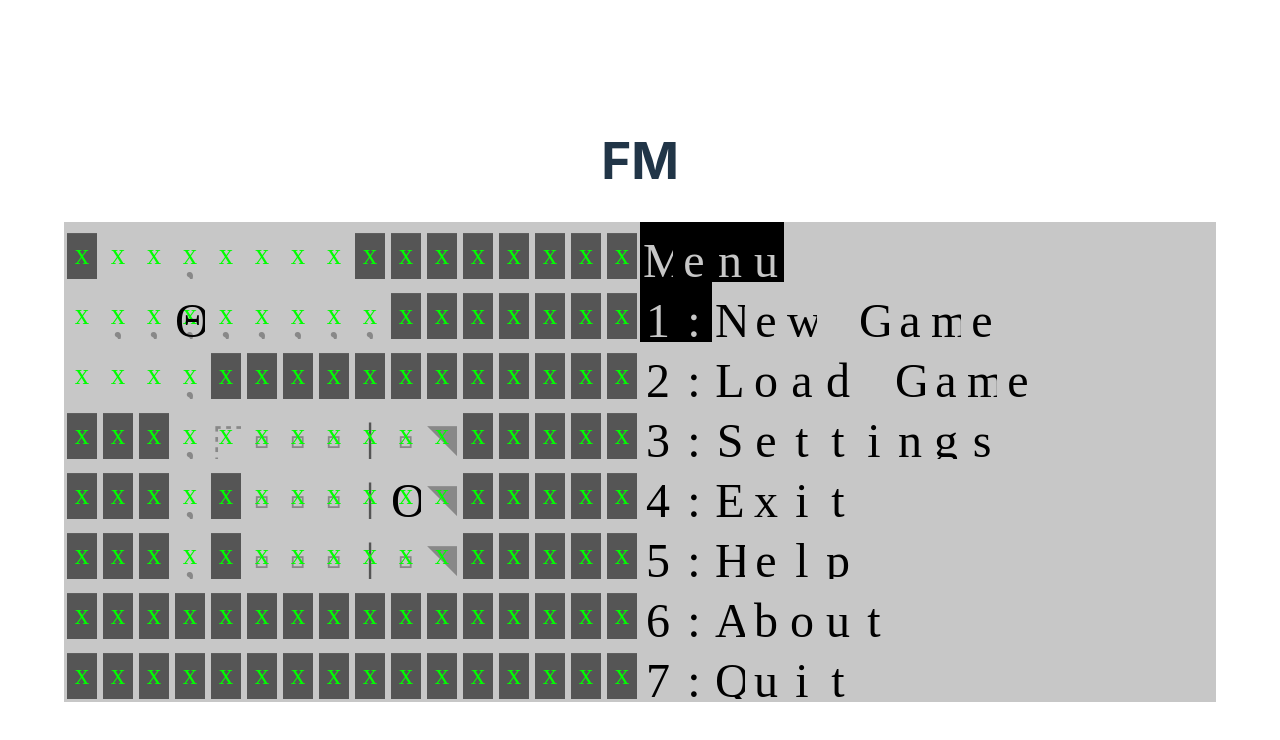
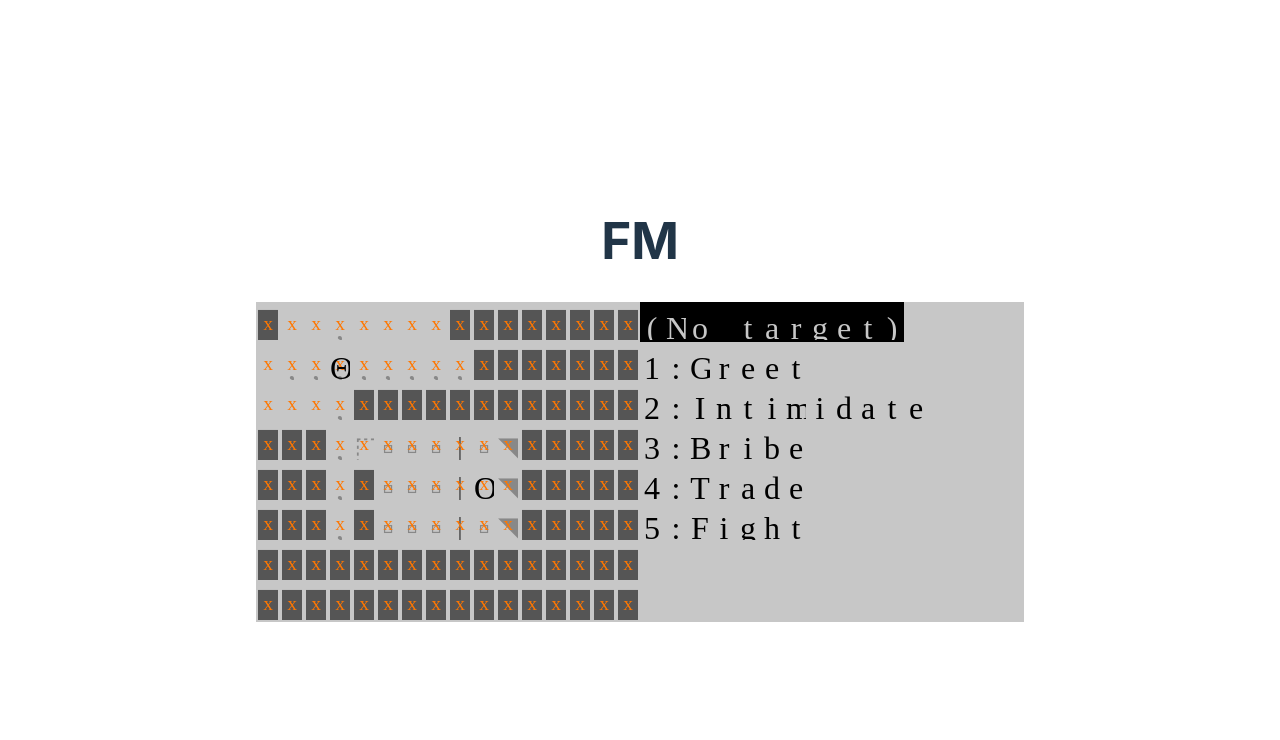
Before and after one commit to tiliv/fm, a React (Vite) app: page / in a window 1280 px wide. Shown: the top 740 px of the page. Built offline with nearby package versions, Linux system fonts and the light colour scheme; a web font is replaced by a local one.

Commit message:
Switch passive facing detection for bump mechanic

```diff
--- a/src/App.jsx
+++ b/src/App.jsx
@@ -1,4 +1,4 @@
-import { useState, useCallback } from 'react';
+import { useState, useCallback, useEffect } from 'react';
 
 import useWorker from './hooks/useWorker';
 import Analysis from './components/Analysis';
@@ -10,7 +10,9 @@ import './App.css';
 const VIEWPORT_WIDTH = 16;
 const VIEWPORT_HEIGHT = 8;
 
-export default function App({ magnification=3 }) {
+export default function App({ magnification=2 }) {
+  const [interaction, setInteraction] = useState(null);
+  const [menuChoice, setMenuChoice] = useState(null);
   // const [input, setInput] = useState('I love walking my dog.');
 
   // const [blocks, setBlocks] = useState(DEFAULT_BLOCKS);
@@ -37,6 +39,26 @@ export default function App({ magnification=3 }) {
   //     .forEach((block) => request({ text: input, ...block }));
   // };
 
+  useEffect(() => {
+    const interactionHandler = (e) => {
+      setInteraction(e.detail);
+    };
+    window.addEventListener('interaction', interactionHandler);
+    return () => window.removeEventListener('interaction', interactionHandler);
+  }, []);
+
+  useEffect(() => {
+    const menuChoiceHandler = (e) => {
+      setMenuChoice(e.detail);
+    };
+    window.addEventListener('menuChoice', menuChoiceHandler);
+    return () => window.removeEventListener('menuChoice', menuChoiceHandler);
+  }, []);
+
+  // useEffect(() => {
+  //   console.log(menuChoice, interaction);
+  // }, [interaction, menuChoice]);
+
   return (
     <>
       <h1>FM</h1>
@@ -56,19 +78,13 @@ export default function App({ magnification=3 }) {
           width={VIEWPORT_WIDTH}
           height={VIEWPORT_HEIGHT}
           magnification={magnification}
+          target={interaction}
           options={[
-            "New Game",
-            "Load Game",
-            "Settings",
-            "Exit",
-            "Help",
-            "About",
-            "Quit",
-            "Save Game",
-            "Resume",
-            "Options",
-            "Continue",
-            "Restart",
+            "Greet",
+            "Intimidate",
+            "Bribe",
+            "Trade",
+            "Fight",
           ]}
         />
       </div>
--- a/src/components/displays/MenuDisplay.jsx
+++ b/src/components/displays/MenuDisplay.jsx
@@ -4,9 +4,9 @@ import ScreenStack from './ScreenStack';
 
 const optionKeys = '1234567890ABCDEFGHIJKLMNOPQRSTUVWXYZ';
 
-export default function MenuDisplay({ width, height, options, magnification=1 }) {
+export default function MenuDisplay({ width, height, target, options, magnification=1 }) {
   const [page, setPage] = useState(0);
-  const [selected, setSelected] = useState(0);
+  const [selected, setSelected] = useState(null);
 
   const pageLength = height - 1;
 
@@ -15,19 +15,29 @@ export default function MenuDisplay({ width, height, options, magnification=1 })
       if (e.key === 'j' || e.key === 'k') {
         setSelected((selected) => {
           const delta = (e.key === 'j' ? 1 : -1);
-          const newSelected = (selected + delta) % options.length;
-          if (newSelected < 0) return options.length - 1;
+          const newSelected = ((selected === null ? -1 : selected) + delta) % options.length;
+          if (newSelected < 0) {
+            return options.length - 1;
+          }
           return newSelected;
         });
       } else if (e.key === '-' || e.key === '=') {
-        setPage((e.key === '-' ? page - 1 : page + 1) % pageLength);
+        setPage((page) => {
+          const maxPage = Math.ceil(options.length / pageLength);
+          const delta = (e.key === '-' ? -1 : 1);
+          const newPage = page + delta;
+          if (newPage >= maxPage) return maxPage - 1;
+          if (newPage < 0) return 0;
+          return newPage;
+        });
       } else {
         let i = optionKeys.indexOf(e.key.toUpperCase());
         if (e.shiftKey && (!isNaN(e.key) || i === -1)) {
           return;
         }
-        if (i > -1 && i < options.length) setSelected(i);
-        // if (i !== -1) setSelected(i % options.length);
+        if (i > -1 && i < options.length) {
+          setSelected(i);
+        }
       }
     };
 
@@ -37,10 +47,15 @@ export default function MenuDisplay({ width, height, options, magnification=1 })
 
   useEffect(() => {
     setPage(Math.floor(selected / pageLength));
+
+    const event = new CustomEvent('menuChoice', { detail: options[selected] });
+    window.dispatchEvent(event);
   }, [selected]);
 
   const prefixedOptions = options.map((option, i) => `${optionKeys[i]}:${option}`);
   const optionsViewport = prefixedOptions.slice(page * (height - 1), (page + 1) * (height - 1));
+
+  const title = target ? `→${target.sprite} ${target.label}` : null;
 
   return (
     <ScreenStack
@@ -51,7 +66,7 @@ export default function MenuDisplay({ width, height, options, magnification=1 })
       magnification={magnification}
       buffers={[
         { bg: 'black', fg: '#c7c7c7', buffer: [
-          'Menu',
+          title || '(No target)',
           ...optionsViewport.map((option) => {
             const i = prefixedOptions.indexOf(option);
             return i === selected ? `${optionKeys[i]}:` : '';
--- a/src/components/displays/WorldDisplay.jsx
+++ b/src/components/displays/WorldDisplay.jsx
@@ -1,3 +1,5 @@
+import { useEffect } from 'react';
+
 import useLocation from '../../hooks/useLocation';
 import useInteraction from '../../hooks/useInteraction';
 import ScreenStack from './ScreenStack';
@@ -7,15 +9,15 @@ const START_Y = 17;
 const START_X = 35;
 
 export default function WorldDisplay({ width, height, magnification=1 }) {
-  const { layers, local, facing, interactions } = useLocation({
+  const { layers, bump, local, interactions } = useLocation({
     world: START_WORLD,
     x: START_X,
     y: START_Y,
     w: width,
     h: height,
   });
-  const { interactionBuffer } = useInteraction({
-    facing,
+  const { interaction, interactionBuffer } = useInteraction({
+    bump,
     interactions,
     x: local.x,
     y: local.y,
@@ -23,11 +25,16 @@ export default function WorldDisplay({ width, height, magnification=1 }) {
     h: height,
   });
 
+  useEffect(() => {
+    const event = new CustomEvent('interaction', { detail: interaction });
+    window.dispatchEvent(event);
+  }, [interaction]);
+
   const buffers = [
     { fg: '#555', buffer: layers.solid },
     { fg: '#888', buffer: layers.passable },
-    { bg: '#00ff0050', fg: '#00ff00', buffer: interactionBuffer },
-    { fg: 'black', buffer: layers.objects },
+    { fg: '#f70', buffer: interactionBuffer },
+    { fg: '#000', buffer: layers.objects },
   ];
 
   return (
--- a/src/hooks/useInteraction.jsx
+++ b/src/hooks/useInteraction.jsx
@@ -1,45 +1,41 @@
 import { useState, useEffect } from 'react';
 
-export default function useInteraction({ x, y, w, h, facing, interactions }) {
-  const [enabled, setEnabled] = useState(false);
-
-  const interactionBuffer = Array.from({ length: h }, () => 'ˣ'.repeat(w).split(''));
-  if (enabled) {
-    if (facing[0]) {
-      interactionBuffer[y + facing[0]][x] = '▒';
-      interactionBuffer[y + facing[0] * 2][x] = '▒';
-    }
-    if (facing[1]) {
-      interactionBuffer[y][x + facing[1]] = '▒';
-      interactionBuffer[y][x + facing[1] * 2] = '▒';
-    }
-  }
+export default function useInteraction({ x, y, w, h, bump, interactions }) {
+  const [interaction, setInteraction] = useState(null);
+  const [interactionBuffer, setInteractionBuffer] = useState([[]]);
 
   useEffect(() => {
-    const keydown = (e) => {
-      switch (e.key) {
-        case ' ':
-          setEnabled((enabled) => !enabled);
-          break;
-        case 'Enter':
-          // check if any interactions keys are in the facing direction
-          const [dy, dx] = facing;
-          for (const [location, label] of Object.entries(interactions)) {
-            let [ly, lx] = location.split(',').map(Number);
-            if (interactionBuffer[(ly - 1) % h][(lx - 1) % w] === '▒') {
-              console.log(label);
-              break;
-            }
-          }
-          break;
+    const buffer = Array.from({ length: h }, () => 'ˣ'.repeat(w).split(''));
+    if (bump) {
+      const [by, bx] = bump;
+
+      // fixme: shouldn't wrap on the current screen, should check next screen
+      const lbx = bx % w;
+      const lby = by % h;
+
+      let interaction = interactions[`${by + 1},${bx + 1}`];
+      buffer[lby][lbx] = interaction ? '▒' : '⬚';
+      if (!interaction) {
+        const xDiff = lbx - x;
+        const yDiff = lby - y;
+        interaction = interactions[`${by + yDiff + 1},${bx + xDiff + 1}`];
+        if (interaction) {
+          buffer[lby + yDiff][lbx + xDiff] = '▒';
+          setInteraction(interaction);
+        } else {
+          setInteraction(null);
+        }
+      } else {
+        setInteraction(interaction);
       }
-    };
-
-    window.addEventListener('keydown', keydown);
-    return () => window.removeEventListener('keydown', keydown);
-  }, [x, y]);
+    } else {
+      setInteraction(null);
+    }
+    setInteractionBuffer(buffer);
+  }, [bump]);
 
   return {
+    interaction,
     interactionBuffer,
   };
 }
--- a/src/hooks/useLocation.jsx
+++ b/src/hooks/useLocation.jsx
@@ -5,7 +5,7 @@ import useWorld from './useWorld';
 
 export default function useLocation({ world, x, y, w, h }) {
   const { map, walls, interactions } = useWorld({ defaultWorld: world });
-  const { marker, facing, x: posX, y: posY } = usePosition({
+  const { marker, bump, x: posX, y: posY } = usePosition({
     defaultX: x, defaultY: y,
     map, walls, interactions,
   });
@@ -23,7 +23,7 @@ export default function useLocation({ world, x, y, w, h }) {
 
   const objects = Array.from({ length: h }, () => ' '.repeat(w).split(''));
   objects[localY][localX] = marker;
-  Object.entries(interactions).forEach(([location, label]) => {
+  Object.entries(interactions).forEach(([location]) => {
     let [ly, lx] = location.split(',').map(Number);
     ly--; lx--;
     if (lx >= originX && lx < originX + w && ly >= originY && ly < originY + h) {
@@ -37,7 +37,7 @@ export default function useLocation({ world, x, y, w, h }) {
       passable,
       objects,
     },
-    facing,
+    bump,
     interactions,
     position: { x: posX, y: posY },
     local: { x: localX, y: localY },
--- a/src/hooks/usePosition.jsx
+++ b/src/hooks/usePosition.jsx
@@ -9,21 +9,24 @@ export default function usePosition({
 }) {
   const [x, setX] = useState(defaultX);
   const [y, setY] = useState(defaultY);
-  const [facing, setFacing] = useState([0, 0]);
+  const [bump, setBump] = useState(null);
 
   useEffect(() => {
     const keydown = (e) => {
       let newX = x;
       let newY = y;
       switch (e.key) {
-        case 'ArrowUp': newY--; setFacing([-1, 0]); break;
-        case 'ArrowDown': newY++; setFacing([1, 0]); break;
-        case 'ArrowLeft': newX--; setFacing([0, -1]); break;
-        case 'ArrowRight': newX++; setFacing([0, 1]); break;
+        case 'ArrowUp': newY--; break;
+        case 'ArrowDown': newY++; break;
+        case 'ArrowLeft': newX--; break;
+        case 'ArrowRight': newX++; break;
       }
       if (!walls.includes(map[newY]?.[newX])) {
         setX(newX);
         setY(newY);
+        setBump(null);
+      } else {
+        setBump([newY, newX]);
       }
     };
 
@@ -31,5 +34,5 @@ export default function usePosition({
     return () => window.removeEventListener('keydown', keydown);
   }, [map, x, y]);
 
-  return { marker, facing, x, y };
+  return { marker, bump, x, y };
 }
--- a/src/hooks/useWorld.jsx
+++ b/src/hooks/useWorld.jsx
@@ -17,14 +17,11 @@ export default function useWorld({ defaultWorld='overworld.txt' }) {
         setMap(loadedMap.map((row) => row.split('')));
         setSize({ width: loadedMap[0].length, height: loadedMap.length });
         setWalls(lines[divIndex + 1].split(''));
-        // console.log('--', lines.slice(divIndex + 2).map((line) => {
-        //   const [location, label] = line.split(':');
-        //   return [location, label];
-        // }));
         setInteractions(Object.fromEntries(
           lines.slice(divIndex + 2, -1).map((line) => {
             const [location, label] = line.split(':');
-            return [location, label];
+            const [r, c] = location.split(',').map(Number);
+            return [location, { label, sprite: loadedMap[r - 1][c - 1] }];
           })
         ));
       });
```
